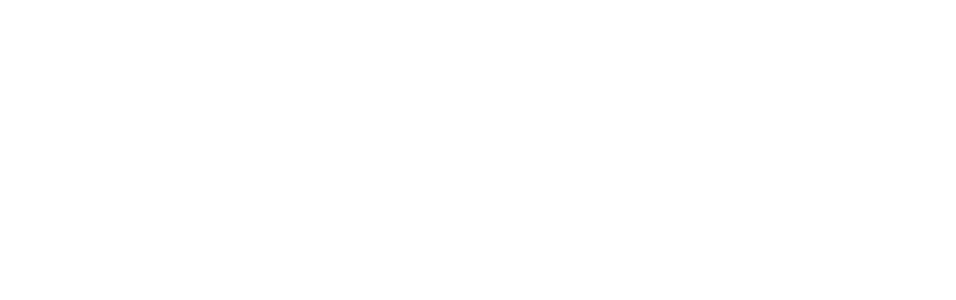
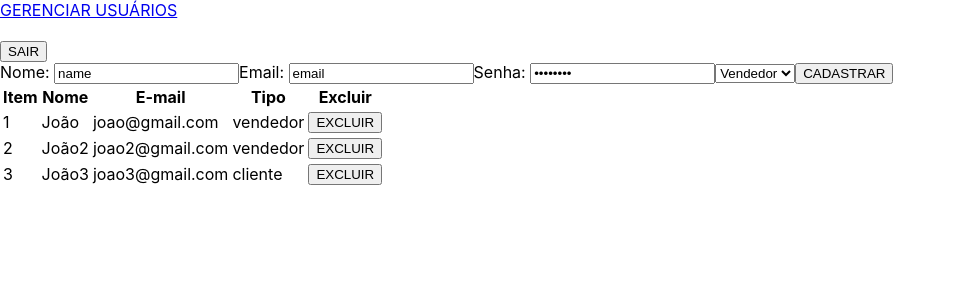
Before and after one commit to andreapmacedo/delivery-app, a React (Create React App) app in the folder front-end/: page /admin/manage in a window 1280 px wide. Before the commit this address had no page. Shown: the top 300 px of the page, without its empty margins (0-956 px from the left). Built offline with nearby package versions, Linux system fonts and the light colour scheme.

Commit message:
feat: Adiciona tela de gerenciamento de usuários.

```diff
--- a/front-end/src/App.js
+++ b/front-end/src/App.js
@@ -6,6 +6,7 @@ import Products from './pages/products/Products';
 import Checkout from './pages/checkout/Checkout';
 import Orders from './pages/orders/Orders';
 import OrdersDetails from './pages/orders-details/OrdersDetails';
+import Manage from './pages/Manage/Manage';
 
 function App() {
   return (
@@ -23,6 +24,9 @@ function App() {
         <Route path="orders" element={ <Orders /> } />
         <Route path="orders/:id" element={ <OrdersDetails /> } />
       </Route>
+      <Route path="/admin">
+        <Route path="manage" element={ <Manage /> } />
+      </Route>
     </Routes>
   );
 }
--- /dev/null
+++ b/front-end/src/components/admin-form/AdminForm.jsx
@@ -0,0 +1,73 @@
+import React from 'react';
+import Proptypes from 'prop-types';
+
+export default function AdminForm() {
+  return (
+    <div className="register">
+      <div>
+        <label htmlFor="name">
+          Nome:
+          {' '}
+          <input
+            id="name"
+            data-testid="admin_manage__input-name"
+            type="text"
+            // onChange={ handleChange }
+            value="name"
+            // value={ name }
+          />
+        </label>
+        <label htmlFor="email">
+          Email:
+          {' '}
+          <input
+            id="email"
+            data-testid="admin_manage__input-email"
+            type="text"
+            // onChange={ handleChange }
+            value="email"
+            // value={ email }
+          />
+        </label>
+        <label htmlFor="password">
+          Senha:
+          {' '}
+          <input
+            id="password"
+            data-testid="admin_manage__input-password"
+            type="password"
+            // onChange={ handleChange }
+            value="password"
+            // value={ password }
+          />
+        </label>
+        <select
+          id="role"
+          // onChange={ handleChange }
+          data-testid="admin_manage__select-role"
+        >
+          <option value="seller">Vendedor</option>
+          <option value="administrator">Admin</option>
+          <option value="customer">Customer</option>
+        </select>
+        <button
+          data-testid="admin_manage__button-register"
+          type="button"
+          // disabled={ disabled }
+          // onClick={ createUser }
+        >
+          CADASTRAR
+        </button>
+      </div>
+      {/* <div data-testid="admin_manage__element-invalid-register">
+        {messageError ? (
+          <p>Campos inválidos!</p>
+        ) : null}
+      </div> */}
+    </div>
+  );
+}
+
+AdminForm.propTypes = {
+  admin: Proptypes.arrayOf(Proptypes.object),
+}.isRequired;
--- /dev/null
+++ b/front-end/src/components/admin-table/AdminTable.jsx
@@ -0,0 +1,68 @@
+import React from 'react';
+import Proptypes from 'prop-types';
+
+export default function AdminTable({ users }) {
+  // console.log(users);
+  function geRows() {
+    return (
+      users.map((user, index) => (
+        <tr key={ index } className={ index % 2 === 0 ? 'Even' : 'Odd' }>
+          <td
+            data-testid={ `admin_manage__element-user-table-item-number-${index}` }
+          >
+            {index + 1}
+          </td>
+          <td
+            data-testid={ `admin_manage__element-user-table-name-${index}` }
+          >
+            {user.name}
+          </td>
+          <td
+            data-testid={ `admin_manage__element-user-table-email-${index}` }
+          >
+            {user.email}
+          </td>
+          <td
+            data-testid={ `admin_manage__element-user-table-role-${index}` }
+          >
+            {user.type}
+          </td>
+          <td>
+            <button
+              type="button"
+              data-testid={ `admin_manage__element-user-table-remove-${index}` }
+            >
+              EXCLUIR
+            </button>
+          </td>
+        </tr>
+      ))
+    );
+  }
+
+  return (
+    <div className="OrderTable">
+      {/* <table border="1"> */}
+      <table>
+        <thead>
+          <tr>
+            <th>Item</th>
+            <th>Nome</th>
+            <th>E-mail</th>
+            <th>Tipo</th>
+            <th>Excluir</th>
+          </tr>
+        </thead>
+        <tbody>
+          { users && (
+            geRows()
+          )}
+        </tbody>
+      </table>
+    </div>
+  );
+}
+
+AdminTable.propTypes = {
+  admin: Proptypes.arrayOf(Proptypes.object),
+}.isRequired;
--- a/front-end/src/components/navbar/NavBar.jsx
+++ b/front-end/src/components/navbar/NavBar.jsx
@@ -51,6 +51,20 @@ export default function NavBar() {
           </div>
 
         )}
+        { role === 'admin' && (
+
+          <div
+            className="nav-button"
+          >
+            <Link
+              to="/seller/orders"
+              data-testid="customer_products__element-navbar-link-orders"
+            >
+              GERENCIAR USUÁRIOS
+            </Link>
+          </div>
+
+        )}
       </div>
       <div
         className="nav-right"
--- /dev/null
+++ b/front-end/src/pages/Manage/Manage.jsx
@@ -0,0 +1,53 @@
+import { useState } from 'react';
+// import { useState, useEffect } from 'react';
+import NavBar from '../../components/navbar/NavBar';
+import AdminTable from '../../components/admin-table/AdminTable';
+import AdminForm from '../../components/admin-form/AdminForm';
+
+// import { getSaleById } from '../../services/APIs';
+
+export default function Manage() {
+  const [adminData] = useState([
+    {
+      id: 1,
+      name: 'João',
+      email: 'joao@gmail.com',
+      type: 'vendedor',
+    },
+    {
+      id: 3,
+      name: 'João2',
+      email: 'joao2@gmail.com',
+      type: 'vendedor',
+    },
+    {
+      id: 3,
+      name: 'João3',
+      email: 'joao3@gmail.com',
+      type: 'cliente',
+    },
+  ]);
+
+  // useEffect(() => {
+  //   async function getitems() {
+  //     const { data } = await getSaleById(id);
+  //     console.log(data);
+  //     setAdminData(data);
+  //   }
+  //   getitems();
+  // }, [id]);
+
+  return (
+    <div>
+      <NavBar />
+      {console.log(adminData)}
+      { (adminData?.length > 0)
+        && (
+          <>
+            <AdminForm />
+            <AdminTable users={ adminData } />
+          </>
+        )}
+    </div>
+  );
+}
```
Also changed, not shown: front-end/src/components/ComponeteTeste.jsx (added).
